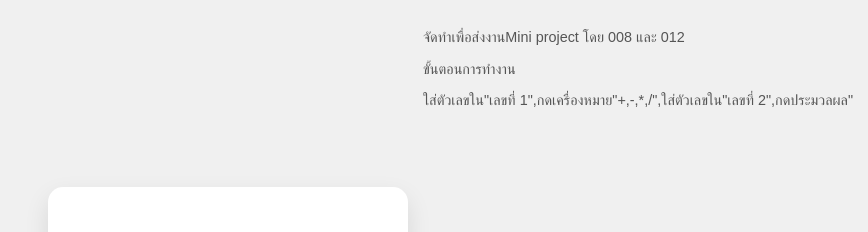
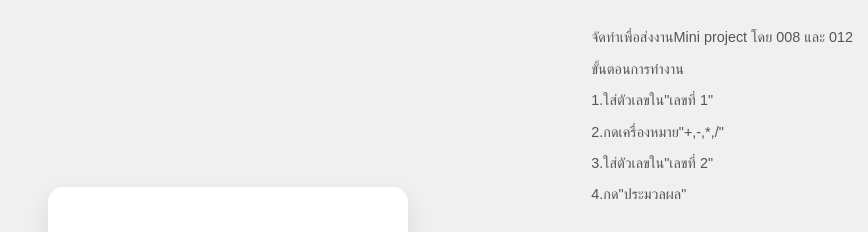
Before and after one commit to Nearfa/Simple-Calculator-project, a plain HTML site: page index.html in a window 1280 px wide. Shown: the top 232 px of the page, without its empty margins (412-1280 px from the left). Drawn offline with Linux system fonts and the light colour scheme.

```diff
--- a/index.html
+++ b/index.html
@@ -9,7 +9,10 @@
     <div class="header-note">
         <p>จัดทำเพื่อส่งงานMini project โดย 008 และ 012</p>
         <p>ขั้นตอนการทำงาน</p>
-        <p>ใส่ตัวเลขใน"เลขที่ 1",กดเครื่องหมาย"+,-,*,/",ใส่ตัวเลขใน"เลขที่ 2",กดประมวลผล" </p>
+        <p>1.ใส่ตัวเลขใน"เลขที่ 1"</p>
+        <p>2.กดเครื่องหมาย"+,-,*,/"</p>
+        <p>3.ใส่ตัวเลขใน"เลขที่ 2"</p>
+        <p>4.กด"ประมวลผล"</p>
     </div>
 
     <div class="calculator-container">
```
